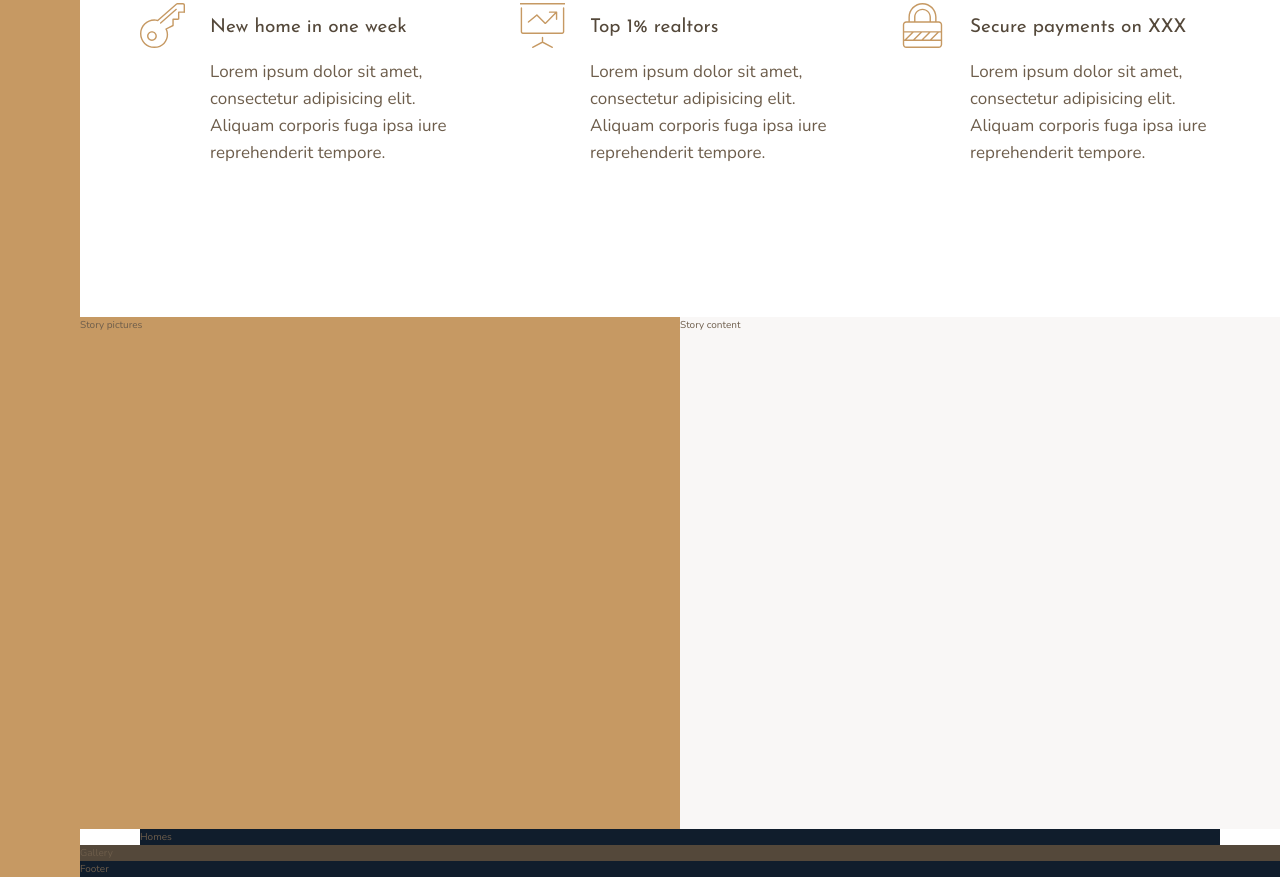
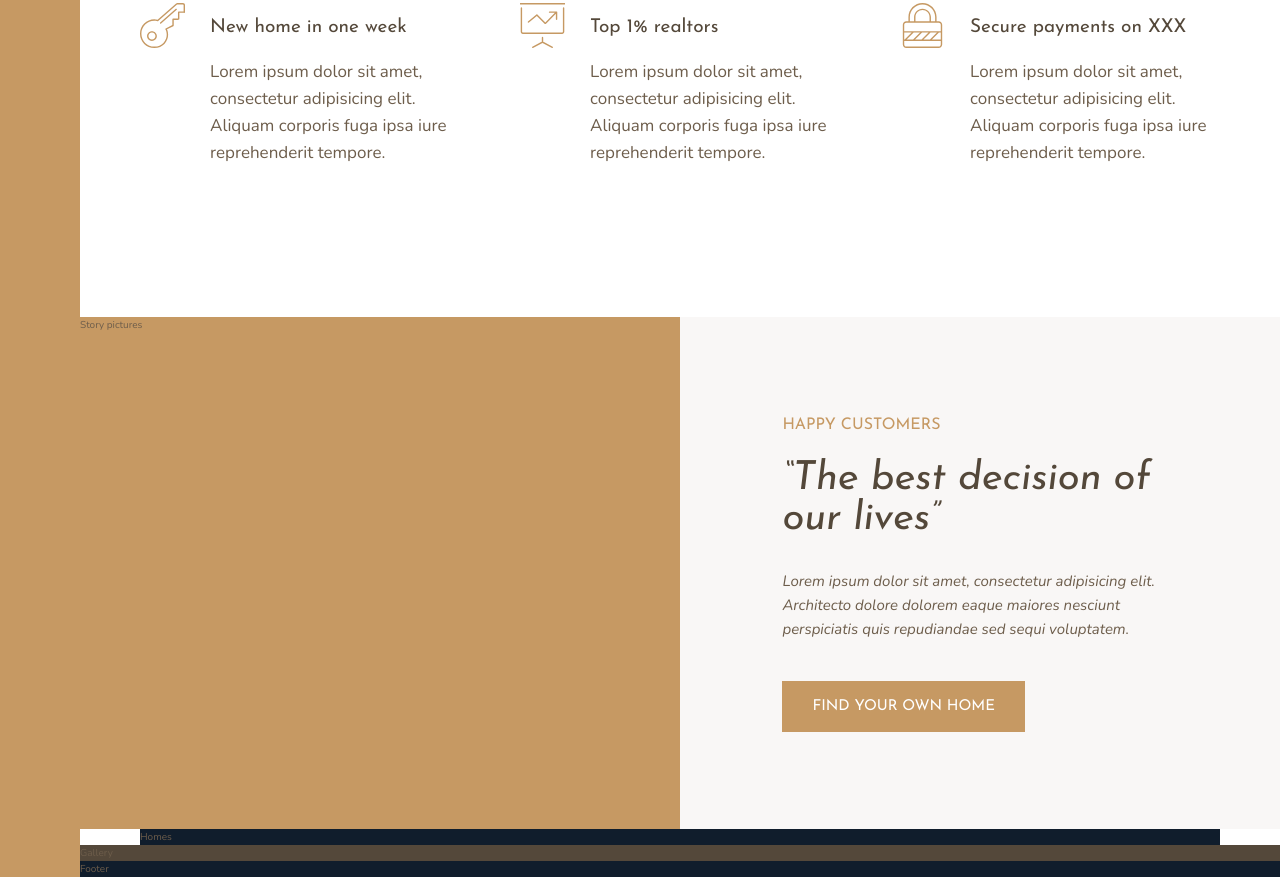
Before and after one commit to drronidz/Nexter, a website: page index.html in a window 1280 px wide. Shown: the part 1046-1923 px from the top of the page. Drawn offline with nearby package versions, Linux system fonts and the light colour scheme.

Commit message:
Building the Story Section - Part 1

```diff
--- a/index.html
+++ b/index.html
@@ -100,7 +100,13 @@
         </div>
 
         <div class="story__content">
-            Story content
+            <h3 class="heading-3 mb-sm">Happy Customers</h3>
+            <h2 class="heading-2 heading-2--dark mb-md">&ldquo;The best decision of our lives&rdquo;</h2>
+            <p class="story__text">
+                Lorem ipsum dolor sit amet, consectetur adipisicing elit. Architecto dolore dolorem
+                eaque maiores nesciunt perspiciatis quis repudiandae sed sequi voluptatem.
+            </p>
+            <button class="btn">Find your own home</button>
         </div>
 
         <section class="homes">
--- a/sass/_story.scss
+++ b/sass/_story.scss
@@ -1,4 +1,5 @@
 .story {
+
 
   &__pictures {
     background-color: $color-primary;
@@ -8,5 +9,39 @@
   &__content {
     background-color: $color-grey-light-1;
     grid-column: col-start 5 / full-end;
+
+    padding: 6rem 8vw;
+
+    //display: flex;
+    //flex-direction: column;
+    //justify-content: center;
+    //align-items: flex-start;
+
+    display: grid;
+    align-content: center;
+    justify-items: start;
+  }
+
+  &__text {
+    font-size: 1.5rem;
+    font-style: italic;
+    margin-bottom: 4rem;
   }
 }
+
+.btn {
+  background-color: $color-primary;
+  color: #fff;
+  border: none;
+  border-radius: 0;
+  font-family: $font-display;
+  font-size: 1.5rem;
+  text-transform: uppercase;
+  padding: 1.8rem 3rem;
+  cursor: pointer;
+  transition: all .2s;
+
+  &:hover {
+    background-color: $color-primary-dark;
+  }
+}
--- a/sass/_typography.scss
+++ b/sass/_typography.scss
@@ -9,10 +9,24 @@
 
 .heading-2 {
   @extend %heading;
+  font-size: 4rem;
+  font-style: italic;
+  line-height: 1;
+
+  &--light {
+    color: $color-grey-light-1;
+  }
+
+  &--dark {
+    color: $color-grey-dark-1;
+  }
 }
 
 .heading-3 {
   @extend %heading;
+  font-size: 1.6rem;
+  color: $color-primary;
+  text-transform: uppercase;
 }
 
 .heading-4 {
--- /dev/null
+++ b/sass/_utility.scss
@@ -0,0 +1,6 @@
+// Margin
+.mb-xs {margin-bottom: 1rem;}
+.mb-sm {margin-bottom: 2rem;}
+.mb-md {margin-bottom: 3rem;}
+.mb-lg {margin-bottom: 4rem;}
+.mb-xl {margin-bottom: 8rem;}
--- a/sass/main.scss
+++ b/sass/main.scss
@@ -1,5 +1,6 @@
 @import "base";
 @import "typography";
+@import "utility";
 
 @import "sidebar";
 @import "header";
```
Also changed, not shown: css/main.css, sass/_features.scss (line endings or trailing spaces).
